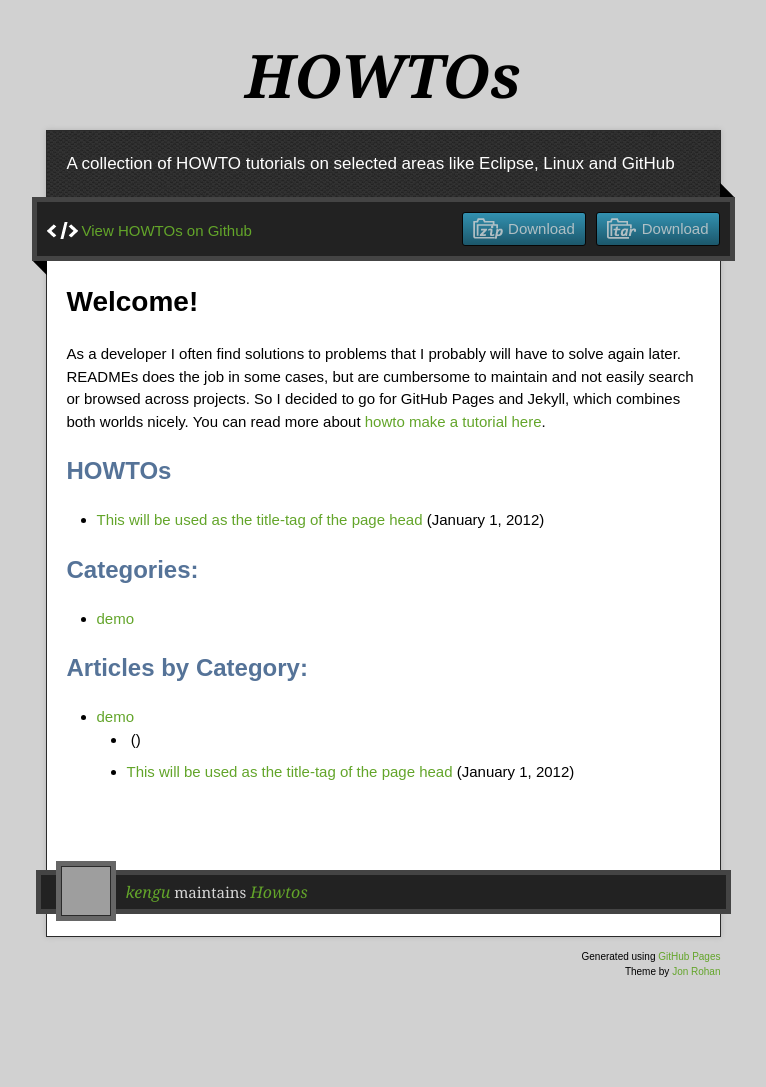
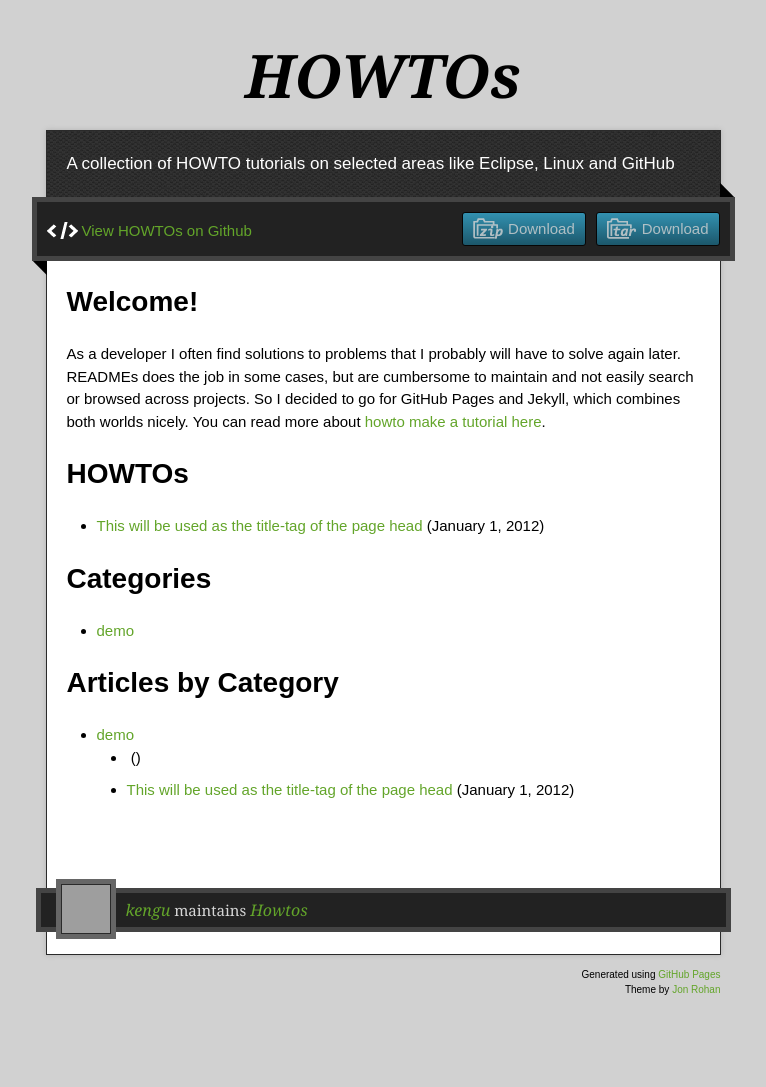
Before and after one commit to kengu/howtos, a Jekyll site: the page built from index.md, in a window 1280 px wide. Shown: the whole page, without its empty margins (257-1023 px from the left). Built offline with Jekyll 4.4.1, drawn with Linux system fonts in a browser that asks for light colours; nearby versions of some CDN libraries; grey boxes are pictures that could not be loaded.

Commit message:
Update _layouts/index.html

```diff
--- a/_layouts/index.html
+++ b/_layouts/index.html
@@ -40,20 +40,20 @@
         <article class="markdown-body">
 	{{ content }}
       	{% if page.toc %}
-	<h2>{{ page.toc_title }}</h2>
+	<h1>{{ page.toc_title }}</h1>
 	<ul>
           {% for post in site.posts %}
           <li><a href="{{ post.url }}">{{ post.title }}</a>&nbsp;<small>(<strong>{{ post.date | date: "%B %e, %Y" }}</strong>)</small></li>
           {% endfor %}
       	</ul>
-      	<h2>Categories:</h2>
+      	<h1>Categories</h1>
 	<ul>
 	{% for category in site.categories %}
 	  <li><a href="{{ category | first }}">{{ category | first }}</a></li>
 	{% endfor %}
 	</ul>
 
-	<h2>Articles by Category:</h2>
+	<h1>Articles by Category</h1>
 	<ul>
 	{% for category in site.categories %}
   	  <li><a name="{{ category | first }}">{{ category | first }}</a>
```
